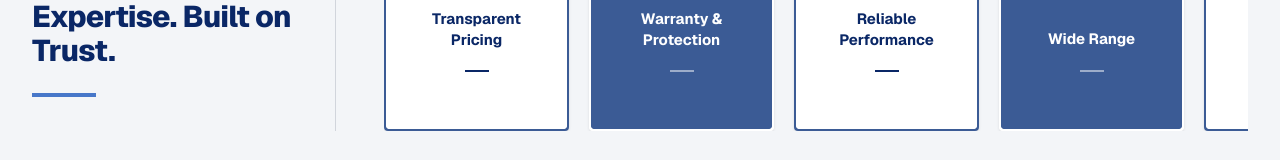
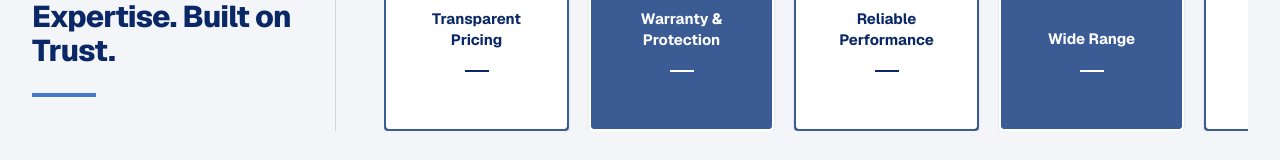
Before and after one commit to Ankita030694/Xcel-, a Next.js app: page / in a window 1280 px wide. Shown: the part 2101-2261 px from the top of the page. Built offline with nearby package versions, Linux system fonts and the light colour scheme.

Commit message:
Change line color to solid white on blue USP cards

```diff
--- a/app/page.tsx
+++ b/app/page.tsx
@@ -406,8 +406,8 @@ const WhyChooseUs = () => {
 
               const frontIconColor = isOdd ? "text-[#1d438a]" : "text-white";
               const backIconColor = isOdd ? "text-white" : "text-[#1d438a]";
-              const frontLineColor = isOdd ? "bg-[#0a2766]" : "bg-white/50";
-              const backLineColor = isOdd ? "bg-white/50" : "bg-[#0a2766]";
+              const frontLineColor = isOdd ? "bg-[#0a2766]" : "bg-white";
+              const backLineColor = isOdd ? "bg-white" : "bg-[#0a2766]";
 
               const frontBorder = isOdd ? "bg-[#3b5b95]" : "bg-white";
               const backBorder = isOdd ? "bg-white" : "bg-[#3b5b95]";
@@ -461,7 +461,7 @@ const WhyChooseUs = () => {
                           />
                         ) : item.icon}
                       </div>
-                      <div className={`w-6 h-0.5 mb-4 opacity-60 ${backLineColor}`}></div>
+                      <div className={`w-6 h-0.5 mb-4 ${backLineColor}`}></div>
                       <p className="text-[11px] lg:text-[13px] font-medium leading-relaxed px-0.5">
                         {item.desc}
                       </p>
```
